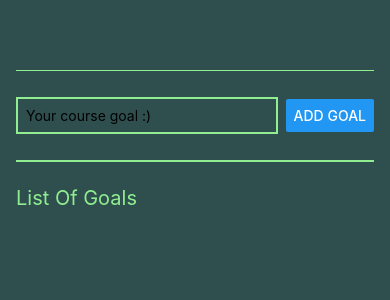
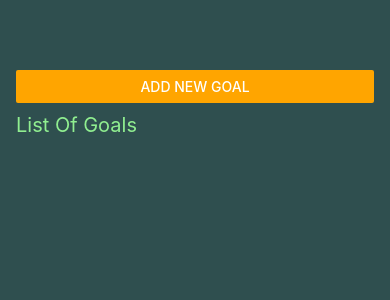
Before and after one commit to fatima7141/NumbersGameApp, a React Native app: screen / in a window 390 px wide. Shown: the top 300 px of the page. Built offline with nearby package versions, Linux system fonts and the light colour scheme.

Commit message:
the final app

```diff
--- a/App.tsx
+++ b/App.tsx
@@ -1,28 +1,42 @@
 
-import { StyleSheet, Text, View, FlatList } from 'react-native';
+import { StyleSheet, Text, View, FlatList, Button } from 'react-native';
 import { useState } from 'react';
 import GoalItem from './components/GoalItem'
 import GoalInput from './components/GoalInput';
+import { StatusBar } from 'expo-status-bar';
 
 export default function App() { // that is a functional component
 
+  const[modalIsVisible, setModalIsVisible] =useState(false);
   const [courseGoals, setCourseGoals]= useState<any[]>([]); // j'ai mis trop de truc de type any pour que ca marche
+
+  function startAddGoalHandler(){
+    setModalIsVisible(true);
+  }
+
+  function endAddGoalHandler(){
+    setModalIsVisible(false);
+  }
 
   function addGoalHandler(enteredGoalText : any) {
     setCourseGoals((currentcourseGoal : any[])=>[ // a demander pour le type
       ...currentcourseGoal, {text: enteredGoalText,
-       id: Math.random().toString()},]);}  //Je dois reviser le math.random for the key parce que je n'ai pas trop compris
+       id: Math.random().toString()},]);
+       endAddGoalHandler();
+      }  //Je dois reviser le math.random for the key parce que je n'ai pas trop compris
 
-  function deleteGoalHandler(id : string){ //this is how to delete an element from the array
+  function deleteGoalHandler(id : any){ //this is how to delete an element from the array
     setCourseGoals( currentCourseGoal => {
       return currentCourseGoal.filter((goal) => goal.id !== id);
     });
   }
-
+// button dont take style but can take color and title
   return (
+    <>
+    <StatusBar style="auto"/>
     <View style={styles.appContainer}/*style={styles.container}*/>
-      <GoalInput onAddGoal={addGoalHandler}/>
-
+      <Button title="Add New Goal" color="orange" onPress={startAddGoalHandler}/>
+      <GoalInput visible={modalIsVisible} onAddGoal={addGoalHandler} onCancel={endAddGoalHandler}/>
       <View style={styles.ListOfGoals}><Text style={styles.ListOfGoals}>List Of Goals</Text></View>
       <View  style={styles.GoalsContainer}>
       <FlatList data={courseGoals} renderItem={itemData=>{
@@ -36,6 +50,7 @@ export default function App() { // that is a functional component
       alwaysBounceVertical={false}/>
       </View>
     </View>
+    </>
   );
 }
 
@@ -78,7 +93,7 @@ const styles = StyleSheet.create({ //Stylesheet is a builtin methode that adds v
       margin:8,
       padding: 8,
       borderRadius: 6,
-      backgroundColor: `#3cb371`,
+      backgroundColor: "orange",
 
 
     },
@@ -90,6 +105,7 @@ const styles = StyleSheet.create({ //Stylesheet is a builtin methode that adds v
     ListOfGoals: {
       color:`#90ee90`,
       paddingBottom: 5,
+      paddingTop:5,
       fontSize: 20
     }
 });
--- a/components/GoalInput.tsx
+++ b/components/GoalInput.tsx
@@ -1,5 +1,5 @@
 // Here I plan to the data JSX code and functionality
-import { StyleSheet, Text, View, Button, TextInput } from 'react-native'
+import { StyleSheet, Text, View, Button, TextInput, Modal, Image} from 'react-native'
 import React from 'react'
 import { useState } from 'react';
 
@@ -19,11 +19,17 @@ const GoalInput = (props: any) => {
     }
 
   return (
+    <Modal visible={props.visible} animationType='slide'>
     <View style={styles.inputContainer}>
+        <Image style={styles.iamge} source={require("../assets/images/goal.png")}/>
         <TextInput style={styles.TextInput} placeholder='Your course goal :)' onChangeText={goalInputHandler}
         value={enteredGoalText}/>
-        <Button title="add Goal" onPress={addGoalHandler}/>
+        <View style={styles.buttonContainer}>
+            <View style={styles.button}><Button title="add Goal" onPress={addGoalHandler} color= "#90ee90"/></View>
+            <View style={styles.button}><Button title= "cancel " onPress={props.onCancel} color= "#90ee90" /></View>
+        </View>
       </View>
+      </Modal>
   )
 }
 
@@ -32,22 +38,36 @@ export default GoalInput
 const styles = StyleSheet.create({
     inputContainer:{
         flex:1,
-        flexDirection: "row",
-        justifyContent: "space-between",
+        justifyContent: "center",
         alignItems : "center",
-        marginBottom: 24,
-        borderBottomWidth: 2,
-        borderTopWidth: 0.01,
+        padding:16,
         borderColor: `#90ee90`,
+        backgroundColor :`#2f4f4f`
 
       },
 
+      iamge:{
+        width:400,
+        height:400,
+        marginBottom:30,
+      },
+
       TextInput : {
-        flex:1,
         borderWidth: 2,
         borderColor: `#90ee90`,
-        width: "75%",
-        marginRight: 8,
-        padding : 8,
+        color:`#90ee90`,
+        borderRadius: 6,
+        width: "90%",
+        padding : 16
       },
+
+      buttonContainer:{
+        marginTop:16,
+        flexDirection: "row"
+      },
+
+      button: {
+        width: 100,
+        marginHorizontal: 8,
+      }
 })
--- a/components/GoalItem.tsx
+++ b/components/GoalItem.tsx
@@ -8,7 +8,7 @@ import { StyleSheet, Text, View, Pressable} from 'react-native';
 function GoalItem(props: any) {
 
   return (
-    <Pressable onPress={()=>props.onDeleteitem(props.id)}>
+    <Pressable onPress={()=>props.onDeleteitem(props.id)} style={({ pressed })=>pressed && styles.pressedItem}>
     <View style={styles.goalItem}>
       <Text style={styles.goalText}> {props.text}</Text>
     </View>
@@ -29,6 +29,10 @@ const styles = StyleSheet.create({
 
       },
 
+      pressedItem:{
+        opacity: 0.
+      },
+
       goalText: {
         color: `#90ee90`
       },
```
Also changed, not shown: assets/images/goal.png (added).
